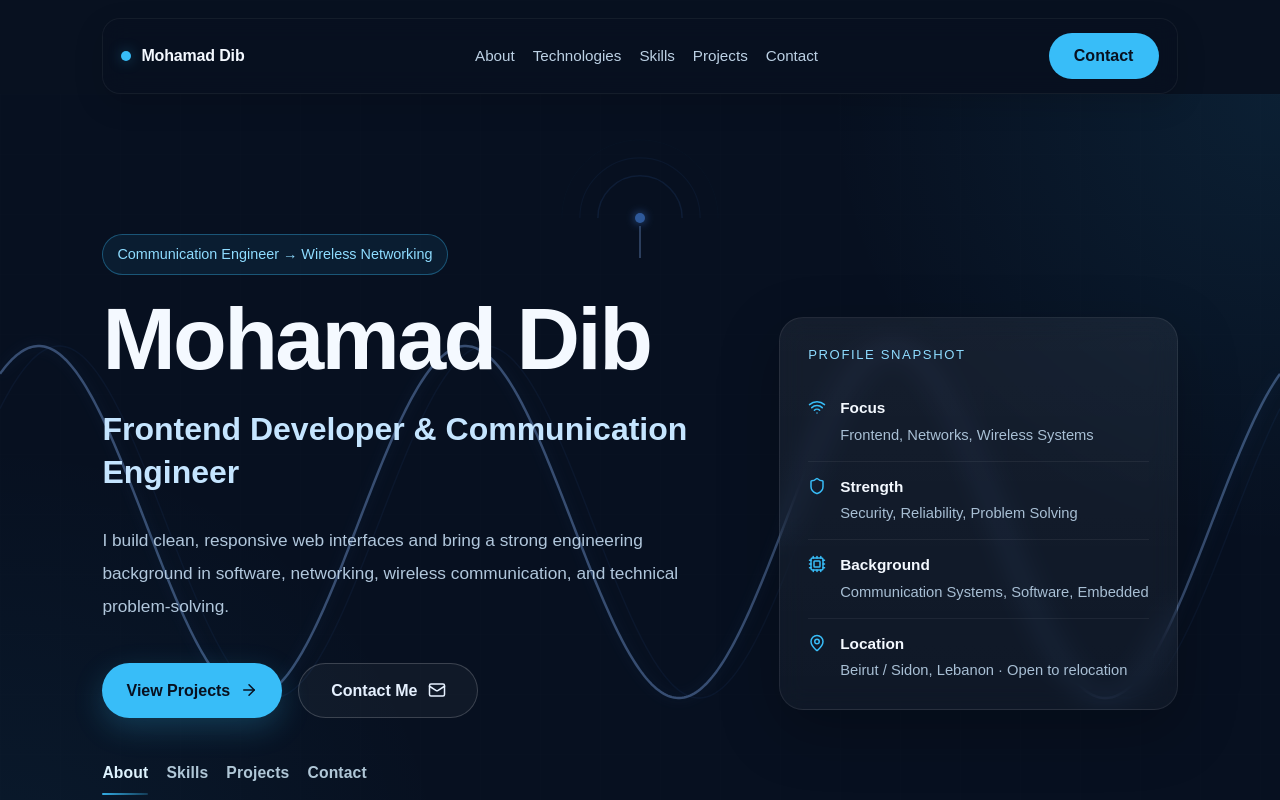
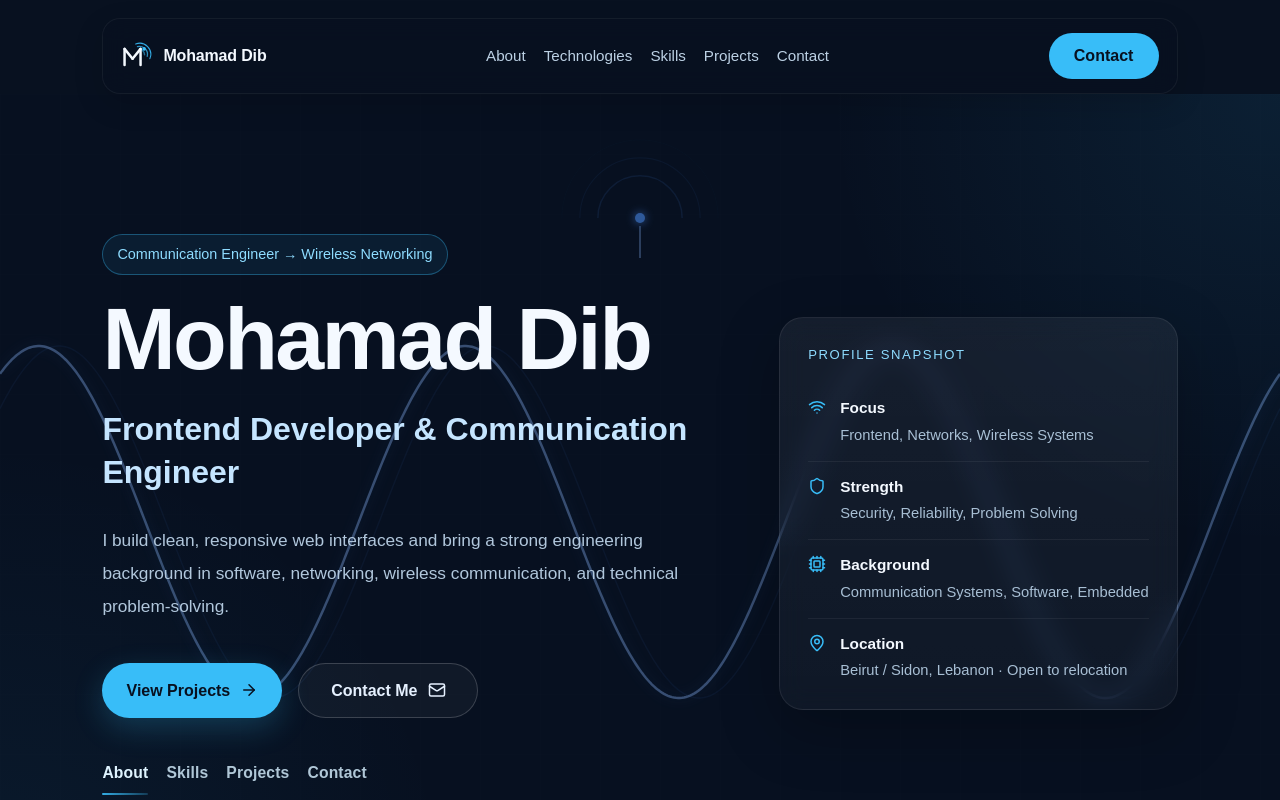
Before and after one commit to mohamaddib147/mohamad-dib-portfolio, a React app: page / in a window 1280 px wide. Shown: the top 800 px of the page. Built offline with nearby package versions, Linux system fonts and the light colour scheme; the HTML template or start-up script is replaced by a standard one.

Commit message:
feat: add wireless SVG logo component and update Header

```diff
--- a/src/components/Header.jsx
+++ b/src/components/Header.jsx
@@ -1,4 +1,5 @@
 import { useEffect, useState } from "react";
+import Logo from "./Logo";
 
 const navLinks = [
   { label: "About", href: "#about" },
@@ -26,7 +27,7 @@ function Header() {
     <header className={`site-header ${scrolled ? "site-header-scrolled" : ""}`}>
       <div className="site-header-inner">
         <a href="#hero" className="site-logo">
-          <span className="site-logo-dot" />
+          <Logo size={32} />
           <span>Mohamad Dib</span>
         </a>
 
--- /dev/null
+++ b/src/components/Logo.jsx
@@ -0,0 +1,92 @@
+/**
+ * Logo — wireless signal mark
+ *
+ * An "M" letterform with 3 concentric signal arcs radiating
+ * from the top-right, built as a pure inline SVG.
+ * Monochrome by default (currentColor) so it adapts to any
+ * parent colour. Pass `size` to scale it.
+ */
+function Logo({ size = 36, className = "" }) {
+  return (
+    <svg
+      width={size}
+      height={size}
+      viewBox="0 0 36 36"
+      fill="none"
+      xmlns="http://www.w3.org/2000/svg"
+      aria-label="Mohamad Dib logo"
+      className={className}
+      style={{ display: "block", flexShrink: 0 }}
+    >
+      {/* ── Signal arcs (top-right origin, centre ≈ 26,10) ── */}
+      {/* Arc 1 — closest */}
+      <path
+        d="M 20.5 10.5 A 6 6 0 0 1 26.5 16.5"
+        stroke="#38bdf8"
+        strokeWidth="1.6"
+        strokeLinecap="round"
+        fill="none"
+        opacity="0.55"
+      />
+      {/* Arc 2 — mid */}
+      <path
+        d="M 18.5 7.5 A 9 9 0 0 1 29.5 18.5"
+        stroke="#38bdf8"
+        strokeWidth="1.4"
+        strokeLinecap="round"
+        fill="none"
+        opacity="0.75"
+      />
+      {/* Arc 3 — outer */}
+      <path
+        d="M 16.5 4.5 A 12.5 12.5 0 0 1 32.5 21"
+        stroke="#38bdf8"
+        strokeWidth="1.2"
+        strokeLinecap="round"
+        fill="none"
+        opacity="0.9"
+      />
+
+      {/* ── M letterform ── */}
+      {/* Left vertical leg */}
+      <line
+        x1="4" y1="28"
+        x2="4" y2="10"
+        stroke="currentColor"
+        strokeWidth="2.8"
+        strokeLinecap="round"
+      />
+      {/* Left diagonal (down to valley) */}
+      <line
+        x1="4" y1="10"
+        x2="13" y2="21"
+        stroke="currentColor"
+        strokeWidth="2.8"
+        strokeLinecap="round"
+        strokeLinejoin="round"
+      />
+      {/* Right diagonal (up from valley) */}
+      <line
+        x1="13" y1="21"
+        x2="22" y2="10"
+        stroke="currentColor"
+        strokeWidth="2.8"
+        strokeLinecap="round"
+        strokeLinejoin="round"
+      />
+      {/* Right vertical leg */}
+      <line
+        x1="22" y1="10"
+        x2="22" y2="28"
+        stroke="currentColor"
+        strokeWidth="2.8"
+        strokeLinecap="round"
+      />
+
+      {/* ── Signal dot (node at arc origin) ── */}
+      <circle cx="26" cy="10" r="2" fill="#38bdf8" opacity="1" />
+    </svg>
+  );
+}
+
+export default Logo;
```
